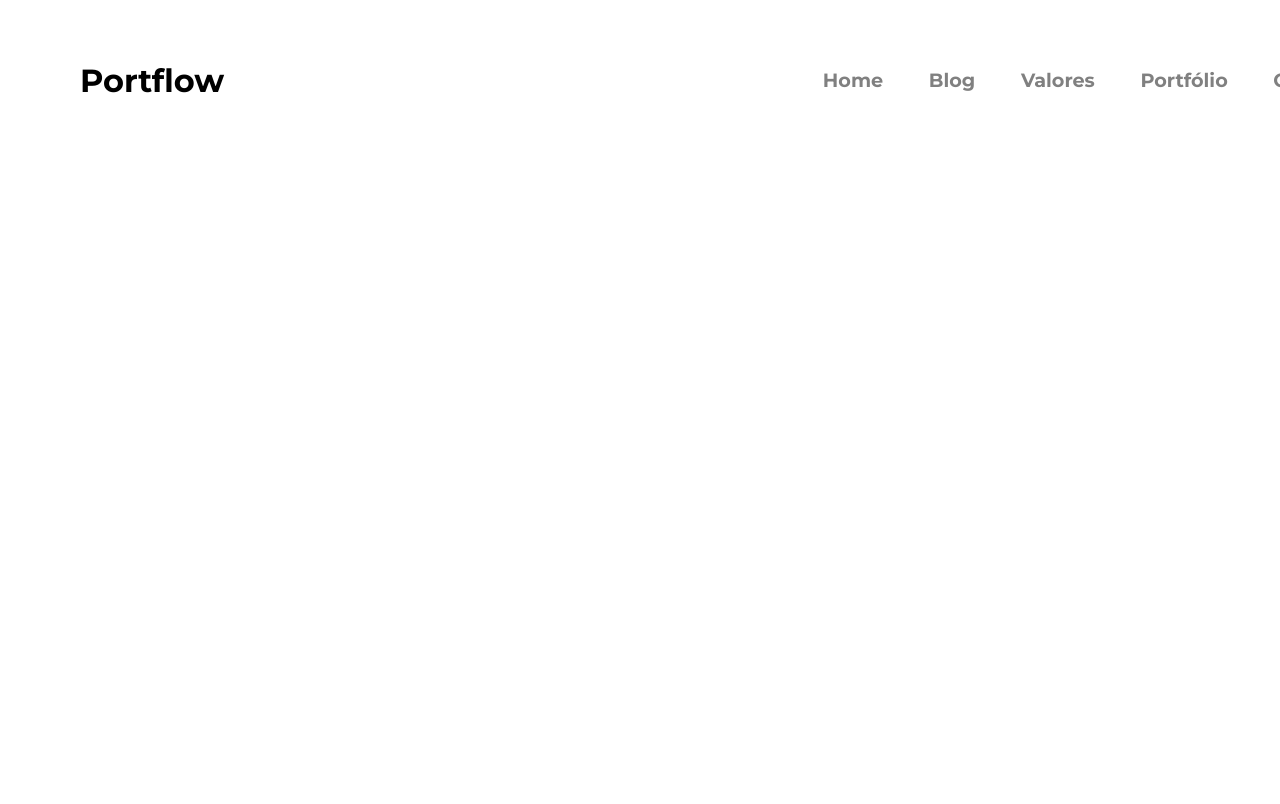
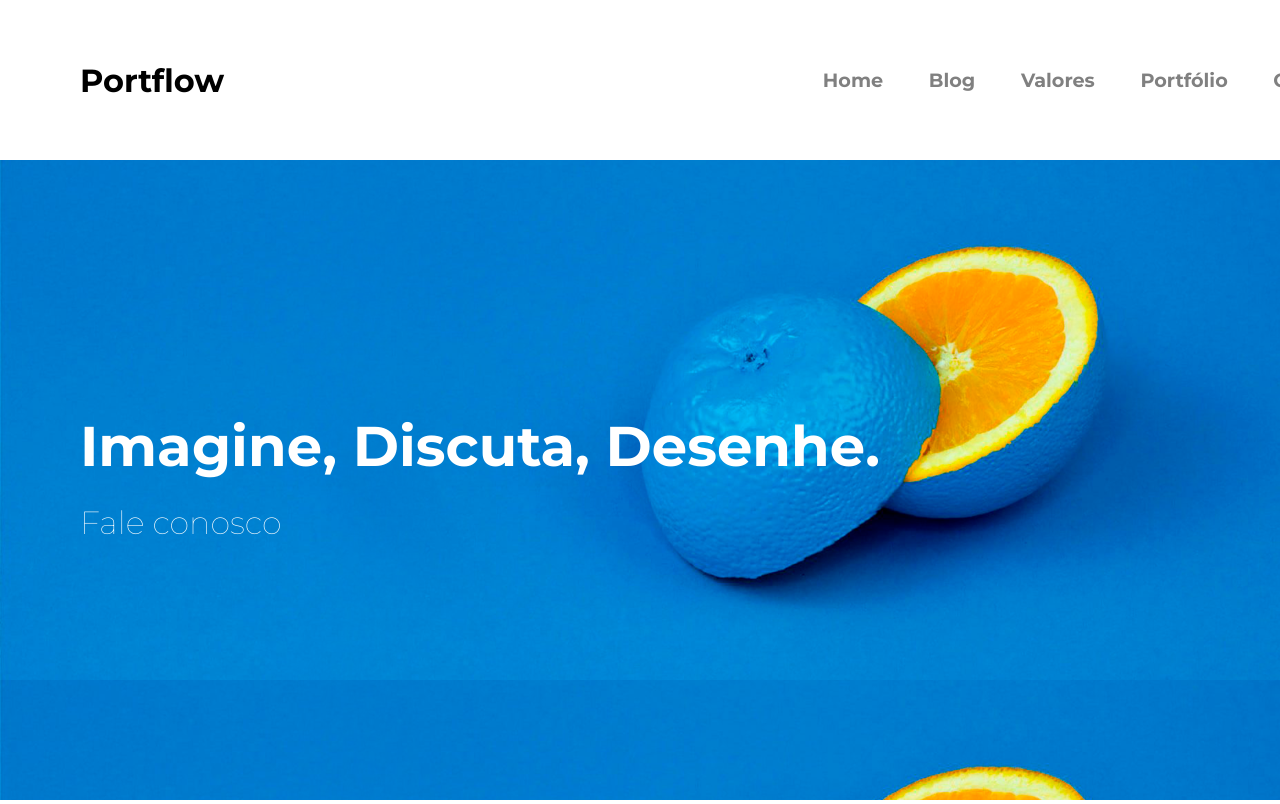
Before and after one commit to mikaelrs02/Portflow-Vnw, a plain HTML site: page index.html in a window 1280 px wide. Shown: the top 804 px of the page. Drawn offline with Linux system fonts and the light colour scheme; the site is published under a folder, as on GitHub Pages, so addresses that start at the root find nothing.

Commit message:
comentario

```diff
--- a/style.css
+++ b/style.css
@@ -52,7 +52,7 @@ header {
   width: 100%;
   height: 80vh;
   display: flex;
-  background-image: url('/assets/background.png');
+  background-image: url('./assets/background.png');
   background-size: 100%;
   align-items: center;
  }
```
